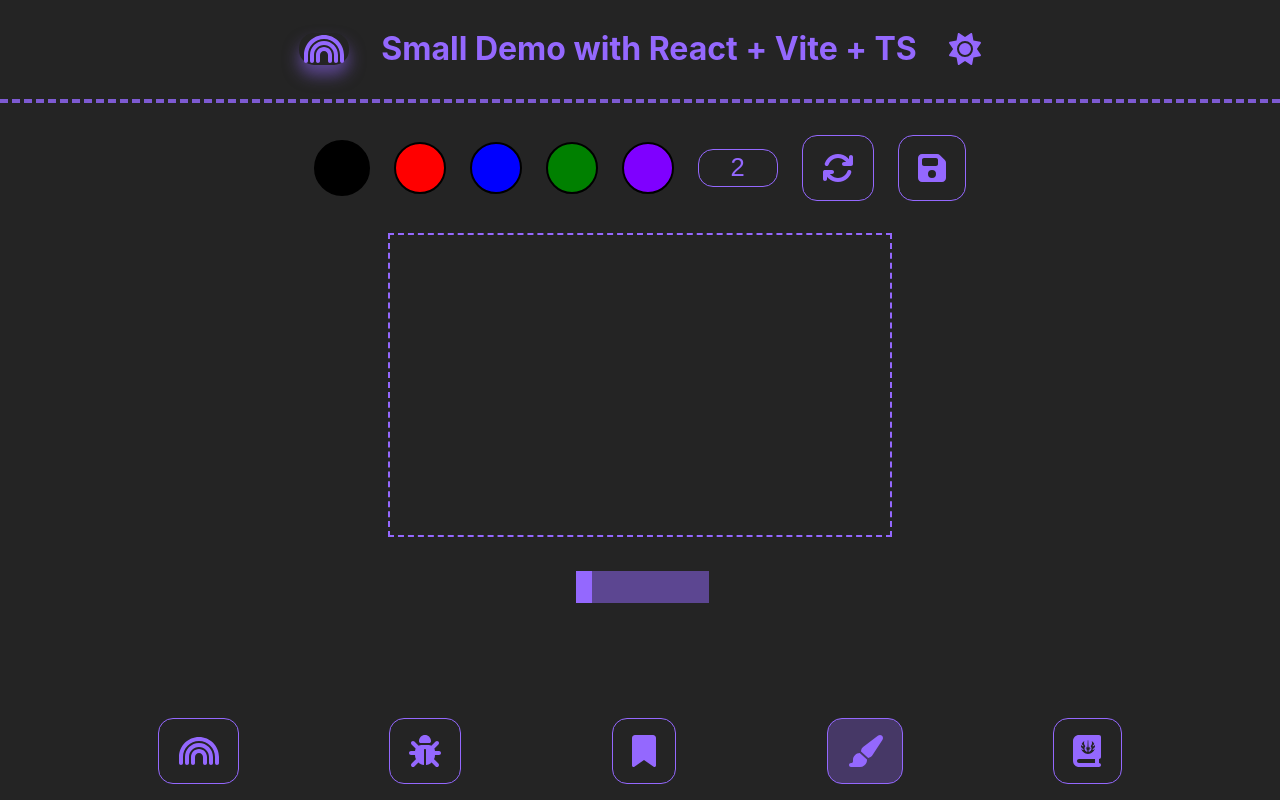
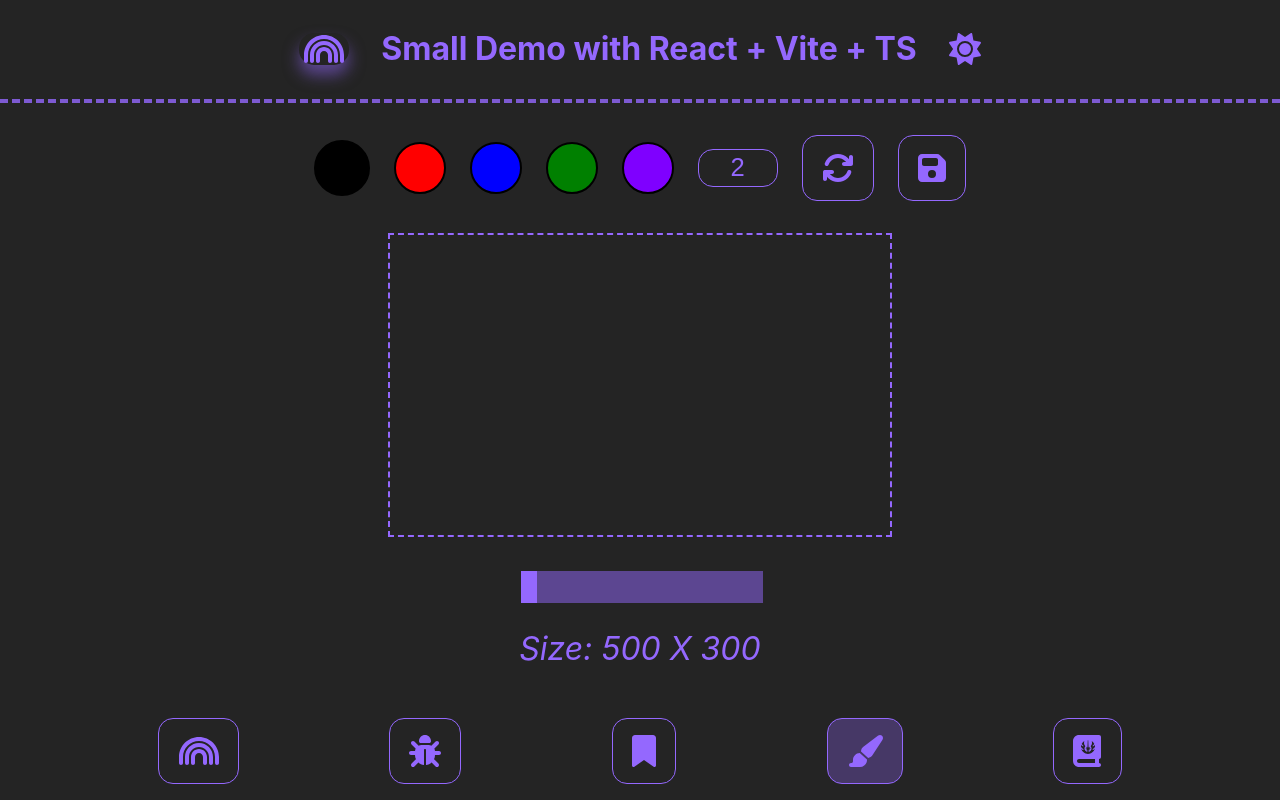
Before and after one commit to minnas/demo-app-react, a React (Vite) app: page /paint in a window 1280 px wide. Built offline with nearby package versions, Linux system fonts and the light colour scheme.

Commit message:
show selected size

```diff
--- a/src/components/views/FakePaint.tsx
+++ b/src/components/views/FakePaint.tsx
@@ -1,7 +1,11 @@
 import { createRef, ReactElement, useState } from "react";
 import { usePaintStyles } from "./styles";
 import { useTheme } from "react-jss";
-import { Itheme, paintColors } from "@Components/styles/theme";
+import {
+  Itheme,
+  layoutFlexColumn,
+  paintColors,
+} from "@Components/styles/theme";
 import Button from "@Components/tools/Button";
 import {
   faArrowsRotate,
@@ -108,7 +112,7 @@
         onMouseMove={(event) => drawLine(event)}
         ref={canvasRef}
       />
-      <div>
+      <div className={styles.sizeTools}>
         <input
           className={styles.range}
           type="range"
@@ -118,6 +122,9 @@
             setCanvasW((event?.target?.value as number) || 500)
           }
         />
+        <span className={styles.size}>
+          Size: {canvasW} X {(canvasW / 500) * 300}
+        </span>
       </div>
     </div>
   );
--- a/src/components/views/styles.ts
+++ b/src/components/views/styles.ts
@@ -12,7 +12,14 @@
 type RuleTitleNames = "title" | "icon";
 type RuleLayoutNames = "layout";
 type RuleListItemNames = "listItem";
-type RulePaintNames = "wrapper" | "tools" | "color" | "canvas" | "range";
+type RulePaintNames =
+  | "wrapper"
+  | "tools"
+  | "color"
+  | "canvas"
+  | "range"
+  | "size"
+  | "sizeTools";
 
 export const useFooterStyles = createUseStyles<RuleFooterNames, Itheme>({
   footer: (theme) => ({
@@ -108,6 +115,10 @@
     margin: "auto",
     border: `2px dashed ${theme.highlightColor}`,
   }),
+  sizeTools: (theme) => ({
+    display: "flex",
+    flexDirection: "column",
+  }),
   range: (theme) => ({
     color: theme.highlightColor,
     width: "100%",
@@ -139,4 +150,9 @@
       borderColor: theme.highlightColor2,
     },
   }),
+  size: (theme) => ({
+    fontSize: "2rem",
+    fontStyle: "italic",
+    paddingTop: "2rem",
+  }),
 });
```
